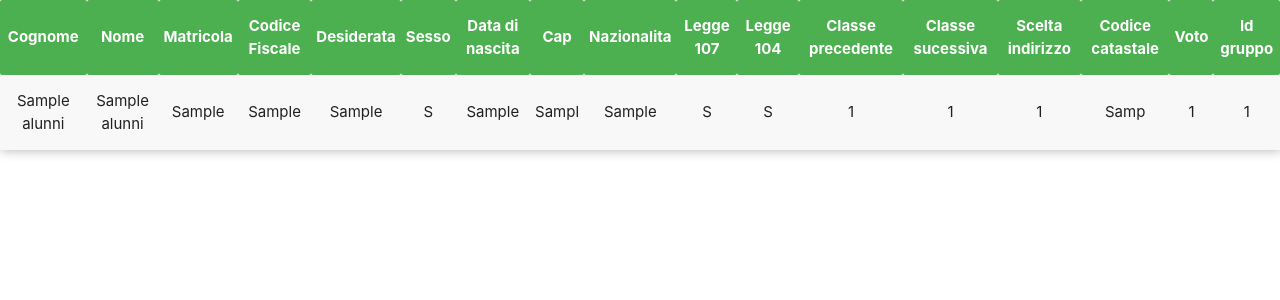
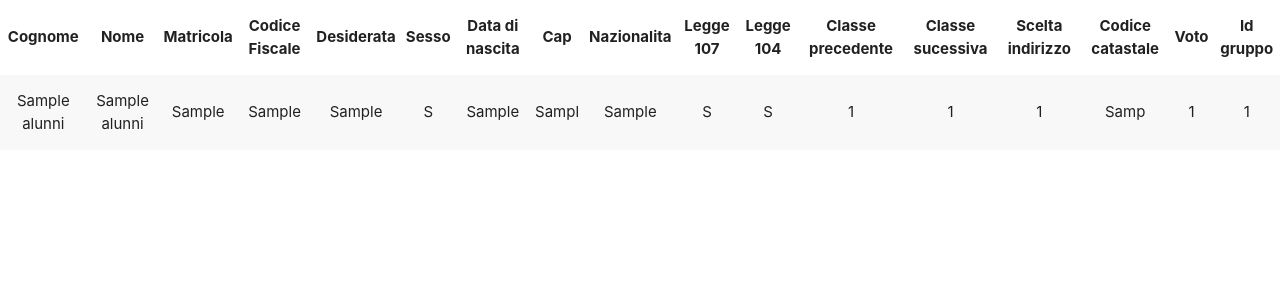
Before and after one commit to ilbuonmarcio/cc, a PHP site: page /viewer.php?groupid=1 in a window 1280 px wide. Shown: the top 300 px of the page. Run offline with PHP 8.4, Linux system fonts and the light colour scheme; the visitor is signed in with stand-in values (Sample User, id 1); tables that the repository leaves empty hold one stand-in row (values such as "Sample post").

Commit message:
Reverse style changes

```diff
--- a/src/css/viewer.css
+++ /dev/null
@@ -1,16 +0,0 @@
-h2.error-message{
-	color: red;
-}
-
-table.box-shadow{
-	box-shadow: 1px 1px 10px #BBBBBB;
-}
-
-th{
-	color: #fff;
-	background: #4CAF50;
-}
-
-tr:nth-child(even) {
-	background: #ceffe1
-}
--- a/src/viewer.php
+++ b/src/viewer.php
@@ -21,8 +21,6 @@
 
     <!--Let browser know website is optimized for mobile-->
     <meta name="viewport" content="width=device-width, initial-scale=1.0"/>
-
-    <link href="css/viewer.css" type="text/css" rel="stylesheet"/>
 
   </head>
 
```
